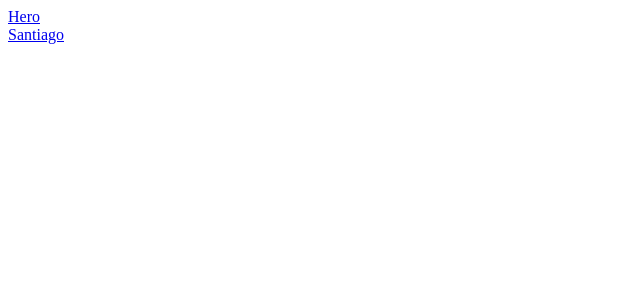
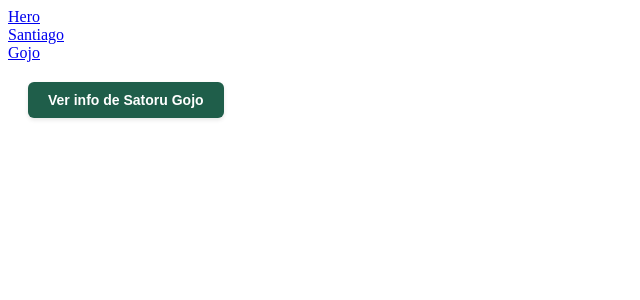
Before and after one commit to ProSachi/repositorio-salvaje-, a React (Vite) app: page /gojo in a window 1280 px wide. Before the commit this address had no page. Shown: the top 300 px of the page, without its empty margins (0-640 px from the left). Built offline with nearby package versions, Linux system fonts and the light colour scheme.

Commit message:
componente Gojo

```diff
--- a/src/App.jsx
+++ b/src/App.jsx
@@ -2,6 +2,7 @@ import './App.css'
 import { BrowserRouter, Routes, Route, Link } from 'react-router-dom'
 import Santiago from './components/Santiago'
 import Hero from './components/Hero'
+import Gojo from './components/gojo'
 
 function App() {
 
@@ -12,11 +13,15 @@ function App() {
         <br />
         <Link to="/santiago"> Santiago </Link>
         <br />
+        <Link to="/gojo"> Gojo </Link>
+        <br />
 
 
         <Routes>
           <Route path="/hero" element={<Hero />} />
           <Route path="/santiago" element={<Santiago />} />
+          <Route path="/gojo" element={<Gojo />} />
+
         </Routes>
 
       </BrowserRouter>
--- /dev/null
+++ b/src/components/Gojo.css
@@ -0,0 +1,46 @@
+:root {
+  --color-pine: #1F5E4A;
+  --color-clay: #E8643C;
+  --color-ink: #15201B;
+  --color-marigold: #F2A03D;
+  --color-white: #FFFFFF;
+}
+
+.gojo-container {
+  padding: 20px;
+  font-family: system-ui, -apple-system, sans-serif;
+}
+
+.gojo-btn {
+  background-color: var(--color-pine);
+  color: var(--color-white);
+  border: none;
+  padding: 10px 20px;
+  border-radius: 6px;
+  font-size: 14px;
+  font-weight: bold;
+  cursor: pointer;
+  box-shadow: 0 2px 4px rgba(0, 0, 0, 0.1);
+  transition: background-color 0.2s ease;
+}
+
+.gojo-btn.active {
+  background-color: var(--color-clay);
+}
+
+.gojo-btn:hover {
+  opacity: 0.9;
+}
+
+.gojo-info {
+  max-width: 300px;
+  margin-top: 15px;
+  padding: 12px;
+  background-color: var(--color-white);
+  border-left: 3px solid var(--color-marigold);
+  border-radius: 4px;
+  font-size: 13px;
+  line-height: 1.4;
+  color: var(--color-ink);
+  box-shadow: 0 2px 5px rgba(0, 0, 0, 0.05);
+}
--- /dev/null
+++ b/src/components/Gojo.jsx
@@ -0,0 +1,28 @@
+import { useState } from 'react';
+import './Gojo.css';
+
+const Gojo = () => {
+  const [showInfo, setShowInfo] = useState(false);
+
+  const alternarInfo = () => {
+    setShowInfo(!showInfo);
+  };
+
+  return (
+    <div className="gojo-container">
+      {}
+      <button className="gojo-btn" onClick={alternarInfo}>
+        {showInfo ? 'Ocultar info' : 'Ver info de Satoru Gojo'}
+      </button>
+
+      {}
+      {showInfo && (
+        <div className="gojo-info">
+          Es el chamán más fuerte del mundo. Poseedor de los <strong>Seis Ojos</strong> y la técnica del <strong>Infinito</strong>, lo que le permite manipular el espacio a su antojo y ser intocable.
+        </div>
+      )}
+    </div>
+  );
+};
+
+export default Gojo;
```
